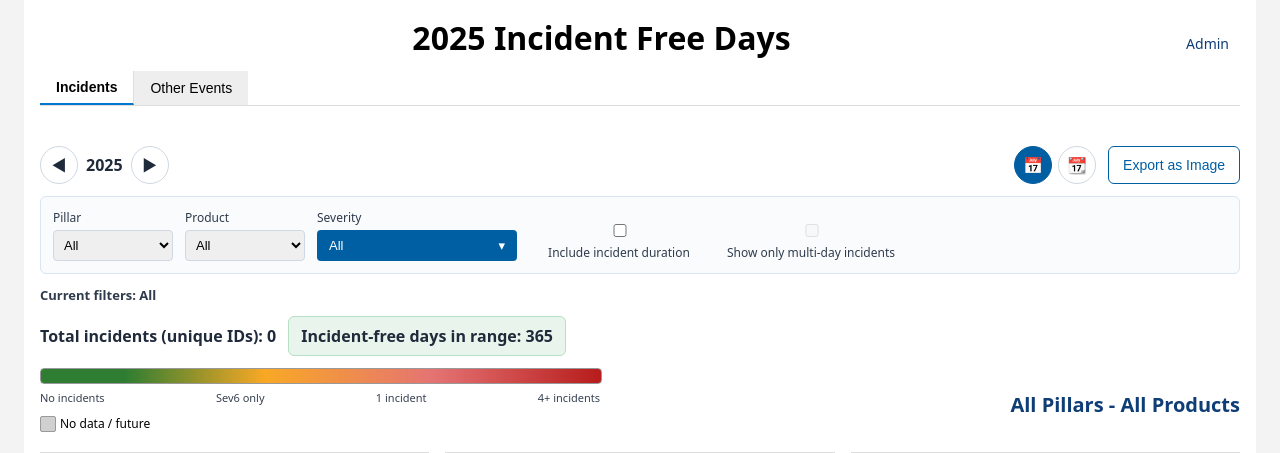
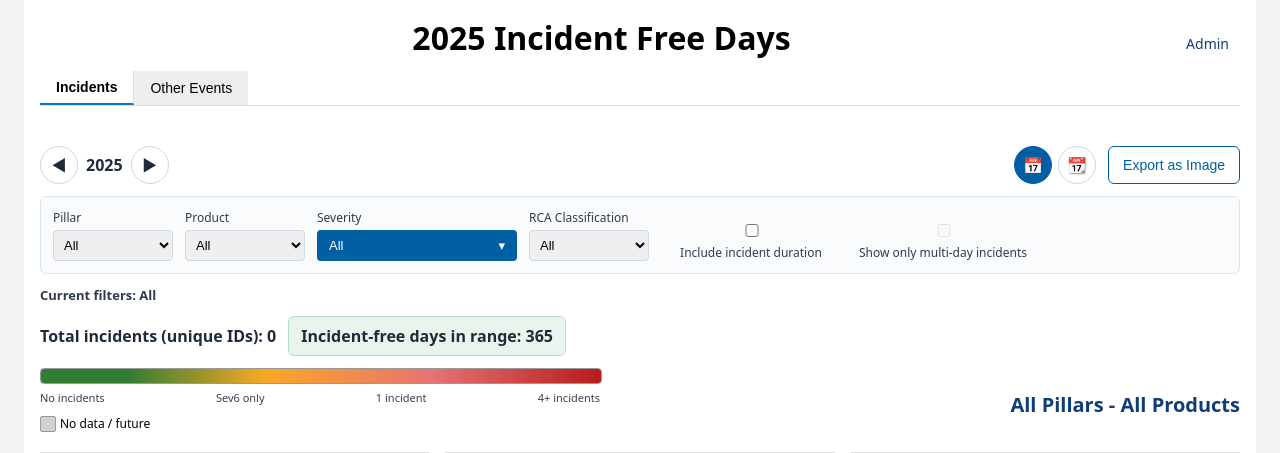
Before and after one commit to dsackr/incident-free-days, a Flask app: page / in a window 1280 px wide. Shown: the top 453 px of the page. Run offline with Flask 3, Linux system fonts and the light colour scheme.

Commit message:
Add RCA classification extraction and filtering

```diff
--- a/app.py
+++ b/app.py
@@ -503,38 +503,25 @@ def _get_catalog_custom_values(api_incident, field_name, default="Unknown"):
     return [default]
 
 
-def _get_custom_field_value(api_incident, field_name, default="Unknown"):
-    target = (field_name or "").strip().casefold()
+def _extract_rca_classification(api_incident, default="Not Classified"):
+    target_name = "rca classification"
+    target_id = "01JZ0PNKHCB3M6NX0AHPABS59D"
 
     for entry in api_incident.get("custom_field_entries") or []:
         custom_field = entry.get("custom_field") or {}
         name = (custom_field.get("name") or "").strip().casefold()
-        if name != target:
+        field_id = (custom_field.get("id") or "").strip()
+
+        if name != target_name and field_id != target_id:
             continue
 
-        values = entry.get("values") or []
-        extracted = []
-        for value in values:
-            if not isinstance(value, dict):
-                continue
-
-            catalog_entry = value.get("value_catalog_entry")
-            if isinstance(catalog_entry, dict) and catalog_entry.get("name"):
-                extracted.append(catalog_entry.get("name"))
-                continue
-
-            for key in ("value", "value_text", "value_numeric", "value_boolean"):
-                raw_value = value.get(key)
-                if raw_value not in (None, ""):
-                    extracted.append(str(raw_value))
-                    break
-
-        if extracted:
-            return ", ".join(str(val) for val in extracted if str(val).strip())
-
-        raw_value = entry.get("value")
-        if raw_value not in (None, ""):
-            return str(raw_value)
+        first_value = (entry.get("values") or [{}])[0]
+        if isinstance(first_value, dict):
+            raw_value = first_value.get("value")
+            if raw_value not in (None, ""):
+                return str(raw_value)
+
+        return default
 
     return default
 
@@ -563,7 +550,7 @@ def normalize_incident_payloads(api_incident, mapping=None, field_mapping=None):
     )
     pillar_hint = pillar_values[0] if pillar_values else "Unknown"
 
-    rca_classification = _get_custom_field_value(api_incident, "RCA Classification", default="Unknown")
+    rca_classification = _extract_rca_classification(api_incident)
 
     incident_type_raw = api_incident.get("incident_type") or api_incident.get("type")
     if isinstance(incident_type_raw, dict):
@@ -823,6 +810,7 @@ def render_dashboard(tab_override=None, show_config_tab=False):
     product_filter = request.args.get("product") or None
     severity_params = [value for value in request.args.getlist("severity") if value]
     event_type_params = [value for value in request.args.getlist("event_type") if value]
+    rca_classification_filter = request.args.get("rca_classification") or None
     severity_param_supplied = "severity" in request.args
     key_missing = request.args.get("key_missing") == "1"
     key_uploaded = request.args.get("key_uploaded") == "1"
@@ -901,6 +889,13 @@ def render_dashboard(tab_override=None, show_config_tab=False):
     pillars = sorted({value for value in product_pillar_map.values() if value})
     products = products_by_pillar["__all__"]
     severities = sorted({inc.get("severity") for inc in incidents if inc.get("severity")})
+    rca_classifications = sorted(
+        {
+            inc.get("rca_classification")
+            for inc in incidents
+            if inc.get("rca_classification")
+        }
+    )
     event_types = sorted(
         {
             event.get("event_type")
@@ -957,6 +952,13 @@ def render_dashboard(tab_override=None, show_config_tab=False):
                 continue
             if product_filter and event.get("product") != product_filter:
                 continue
+            if rca_classification_filter:
+                if (
+                    (event.get("event_type") or "Operational Incident")
+                    == "Operational Incident"
+                    and event.get("rca_classification") != rca_classification_filter
+                ):
+                    continue
             if apply_event_type_filter and event_type_filter and event.get("event_type") not in event_type_filter:
                 continue
 
@@ -1087,6 +1089,8 @@ def render_dashboard(tab_override=None, show_config_tab=False):
             params["pillar"] = pillar_filter
         if kind != "product" and product_filter:
             params["product"] = product_filter
+        if kind != "rca" and rca_classification_filter:
+            params["rca_classification"] = rca_classification_filter
 
         if target_tab == "incidents":
             if kind == "severity":
@@ -1141,6 +1145,14 @@ def render_dashboard(tab_override=None, show_config_tab=False):
                 "remove_link": build_remove_link("product", tab="others"),
             }
         )
+    if rca_classification_filter:
+        incident_filters.append(
+            {
+                "label": "RCA Classification",
+                "value": rca_classification_filter,
+                "remove_link": build_remove_link("rca", tab="incidents"),
+            }
+        )
     if severity_filter:
         for severity in severity_filter:
             incident_filters.append(
@@ -1184,6 +1196,8 @@ def render_dashboard(tab_override=None, show_config_tab=False):
                 params["severity"] = severity_filter
             elif severity_param_supplied:
                 params["severity"] = [""]
+            if rca_classification_filter:
+                params["rca_classification"] = rca_classification_filter
         if target_tab == "others" and event_type_filter:
             params["event_type"] = event_type_filter
         return url_for("index", **params)
@@ -1239,11 +1253,13 @@ def render_dashboard(tab_override=None, show_config_tab=False):
         pillars=pillars,
         products=products,
         severities=severities,
+        rca_classifications=rca_classifications,
         event_types=event_types,
         products_by_pillar=products_by_pillar,
         product_pillar_map=product_pillar_map,
         pillar_filter=pillar_filter,
         product_filter=product_filter,
+        rca_classification_filter=rca_classification_filter,
         severity_filter=severity_filter,
         event_type_filter=event_type_filter,
         calendar=calendar,
--- a/templates/index.html
+++ b/templates/index.html
@@ -119,6 +119,16 @@
                                     <p class="helper-text small">Select one or more severities to display.</p>
                                 </div>
                             </div>
+                        </label>
+
+                        <label>
+                            RCA Classification
+                            <select name="rca_classification">
+                                <option value="">All</option>
+                                {% for classification in rca_classifications %}
+                                <option value="{{ classification }}" {% if rca_classification_filter == classification %}selected{% endif %}>{{ classification }}</option>
+                                {% endfor %}
+                            </select>
                         </label>
 
                         <label class="checkbox-inline">
```
Also changed, not shown: test_incident_sync.py (+59 -4 lines).
